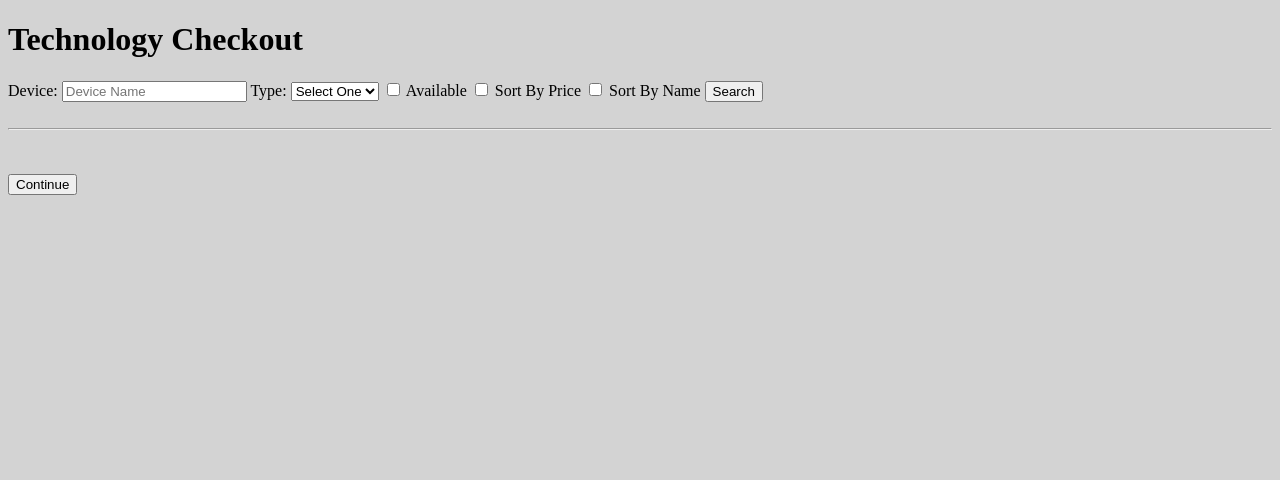
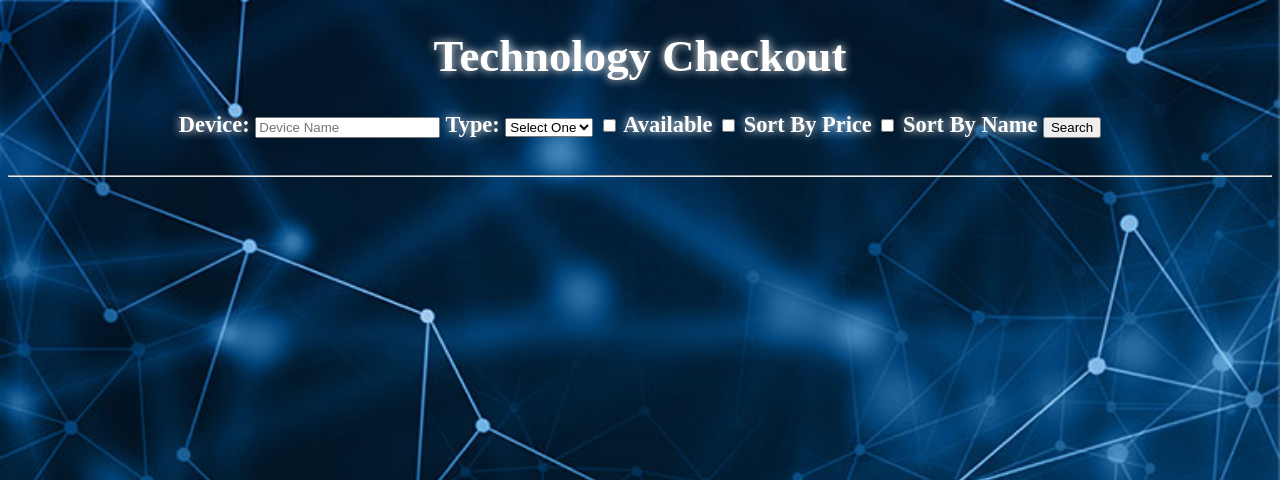
Before and after one commit to Akoni8/CST336-Lab5, a PHP site: page / in a window 1280 px wide. Shown: the top 480 px of the page. Run offline with PHP 8.4, Linux system fonts and the light colour scheme; data that the repository does not hold is empty.

Commit message:
updating styles for complete lab

```diff
--- a/index.php
+++ b/index.php
@@ -101,12 +101,12 @@
           $statement->execute($namedParameters); //Always pass the named parameters, if any
           $records = $statement->fetchAll(PDO::FETCH_ASSOC);
 
-          echo '<table>';
+          echo "<table>";
           foreach($records as $record) {
               echo '<tr>';
-              echo "<input type='checkbox' name='cart[]'value =" . $record['deviceId'] . ">";
               echo $record['deviceName'] . " - ". $record['deviceType'] .  " - ". $record['status'] . "<br/> ";
           }
+          echo "</table>";
     }
 ?>
 
@@ -120,10 +120,10 @@
 
     </head>
     <body>
+        <div id="container">
              <h1> Technology Checkout</h1>
              <form>
-
-            <td>Device:
+                <span>Device:</span>
 
                 <input Type="text" name ="deviceName" placeholder ="Device Name" >
                  Type:
@@ -143,13 +143,12 @@
 
                  <input type="submit" name ="submit" value="Search"/></td>
              </form>
-         <br /><hr><br />
+             <br /><hr><br/>
 
              <form action="displayCart.php">
                <?=displayDevices()?>
                <br />
-           <input type="submit" value="Continue">
              </form>
-
+        </div>
     </body>
 </html>
--- a/styles.css
+++ b/styles.css
@@ -1,3 +1,17 @@
 body {
     background-color: lightgray;
+    background-image: url("tech2.jpg");
+    background-repeat: no-repeat;
+    background-size: cover;
+    font-family: serif;
+    font-size: 1.4em;
+    font-weight: bold;
+    color:white;
+    /*text-shadow: 1px 0 0 #000, 0 -1px 0 #000, 0 1px 0 #000, -1px 0 0 #000;*/
+    text-shadow: 0 0 10px rgba(255,255,255,1);
 }
+
+#container {
+    margin: 0 auto;
+    text-align: center;
+}
```
Also changed, not shown: tech.jpg (added), tech2.jpg (added). Lines whose indentation alone changed are shown as unchanged.
